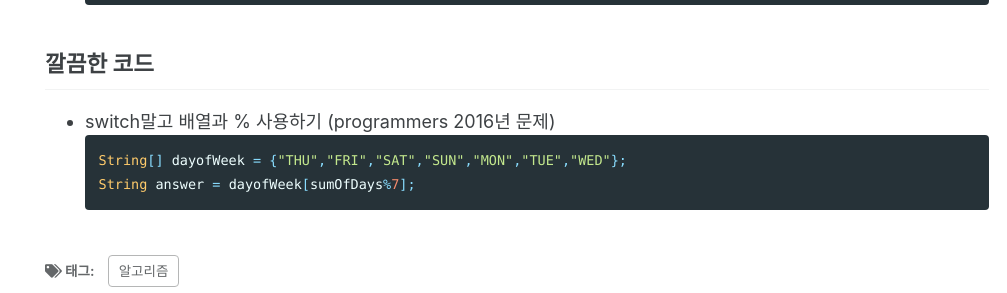
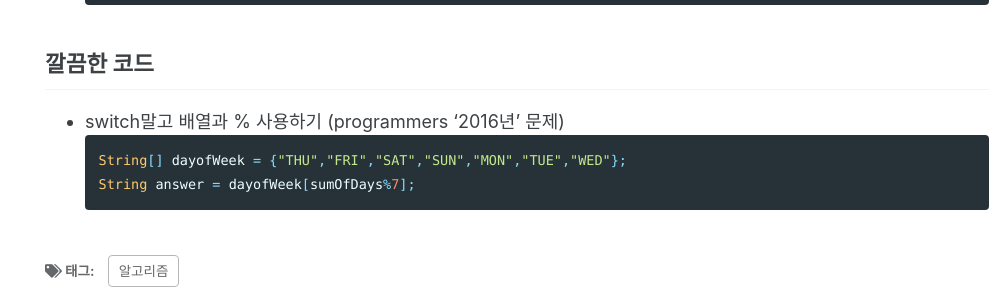
Before and after one commit to maenguin/maenguin.github.io, a Jekyll site: the page built from _posts/2020-12-01-algorithm-study.md, in a window 1280 px wide. Shown: the part 728-1021 px from the top of the page, without its empty margins (273-1280 px from the left). Built offline with Jekyll 4.4.1, drawn with Linux system fonts in a browser that asks for light colours; cached includes are drawn as plain includes.

````diff
--- a/_posts/2020-12-01-algorithm-study.md
+++ b/_posts/2020-12-01-algorithm-study.md
@@ -33,7 +33,7 @@ while(itor.hasNext()){
 
 ## 깔끔한 코드
 
-* switch말고 배열과 % 사용하기 (programmers 2016년 문제)
+* switch말고 배열과 % 사용하기 (programmers '2016년' 문제)
 ```java
 String[] dayofWeek = {"THU","FRI","SAT","SUN","MON","TUE","WED"};
 String answer = dayofWeek[sumOfDays%7];
````
